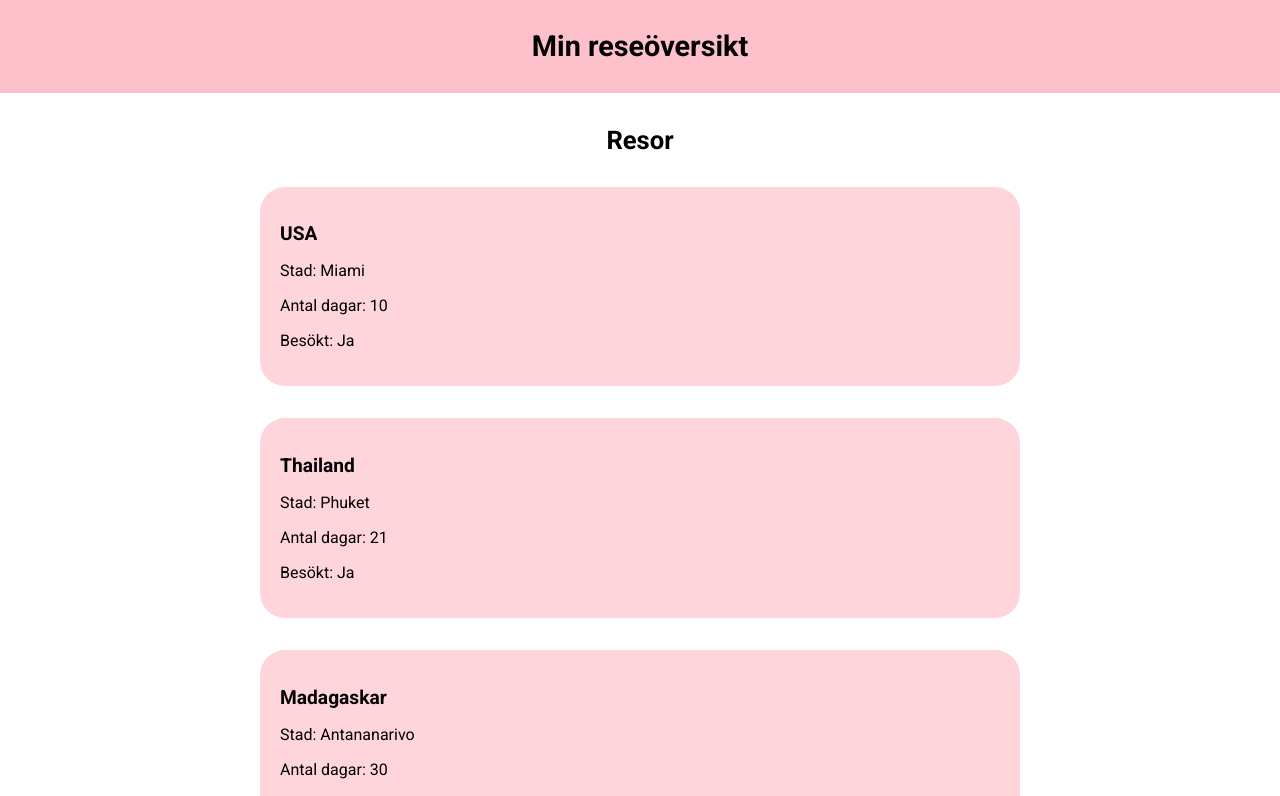
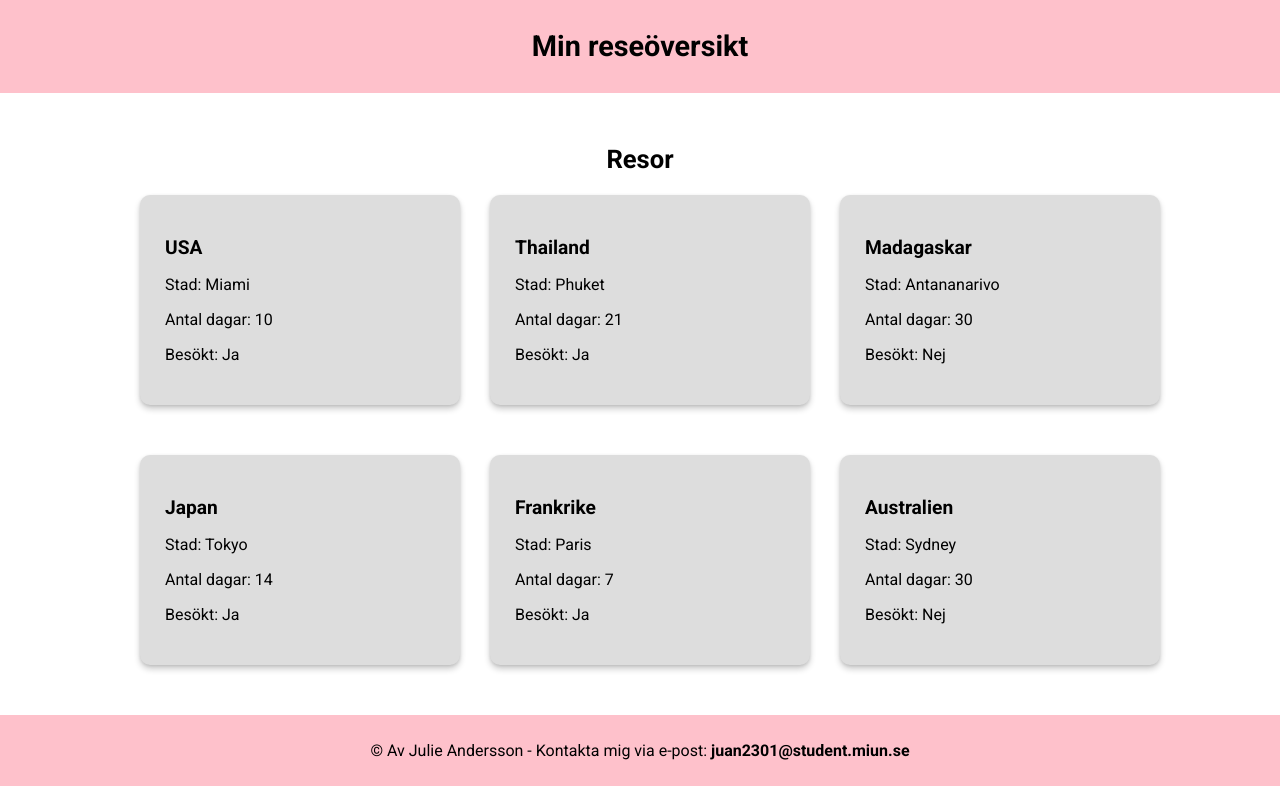
Before and after one commit to julieandersson/moment1-dt210g, a React (Vite) app: page / in a window 1280 px wide. Shown: the top 796 px of the page. Built offline with nearby package versions, Linux system fonts and the light colour scheme.

Commit message:
omsluter huvudinhållet med en main, skapar en gridcontainer för de olika resekorten med 3 på varje rad, justerar färg och border-radius på korten samt tar bort margin och lägger till skugga

```diff
--- a/src/App.css
+++ b/src/App.css
@@ -6,8 +6,18 @@ body {
     font-family: "Roboto", serif;
 }
 
+.trip-card-container {
+    display: grid;
+    grid-template-columns: repeat(3, 1fr);
+    gap: 50px;
+}
+
 section {
-    width: 80%;
-    max-width: 900px;
-    margin: 2em auto 2em auto;
+    width: 90%;
+    max-width: 1000px;
+    margin: 0 auto;
 }
+
+main {
+    padding: 30px;
+}
--- a/src/App.tsx
+++ b/src/App.tsx
@@ -47,8 +47,10 @@ function App() {
   return (
     <>
     <Header title="Min reseöversikt"/>
+    <main>
       <section>
         <h1 style={{textAlign: "center", fontSize: "1.6em"}}>Resor</h1>
+        <div className="trip-card-container">
             {tripArr.map((trip, index) => (
               <TripCard
               country={trip.country}
@@ -57,7 +59,9 @@ function App() {
               visited={trip.visited}
               key={index}/>
             ))}
+          </div>
       </section>
+    </main>
 
       <Footer />
     </>
--- a/src/components/TripCard.tsx
+++ b/src/components/TripCard.tsx
@@ -7,7 +7,7 @@ interface TripCardsProps {
 
 function TripCard({country, city, days, visited}: TripCardsProps) {
   return (
-    <section style={{backgroundColor: "#ffd5dc", padding: "20px", marginTop: "2em", borderRadius: "25px"}}>
+    <section style={{backgroundColor: "#dddddd", padding: "25px", borderRadius: "10px", boxShadow: "0 4px 6px rgba(0, 0, 0, 0.2), 0 1px 3px rgba(0, 0, 0, 0.1)" }}>
     <h2 style={{fontSize: "1.2em"}}>{country}</h2>
     <p style={{fontSize: "1em"}}>Stad: {city}</p>
     <p>Antal dagar: {days}</p>
```
